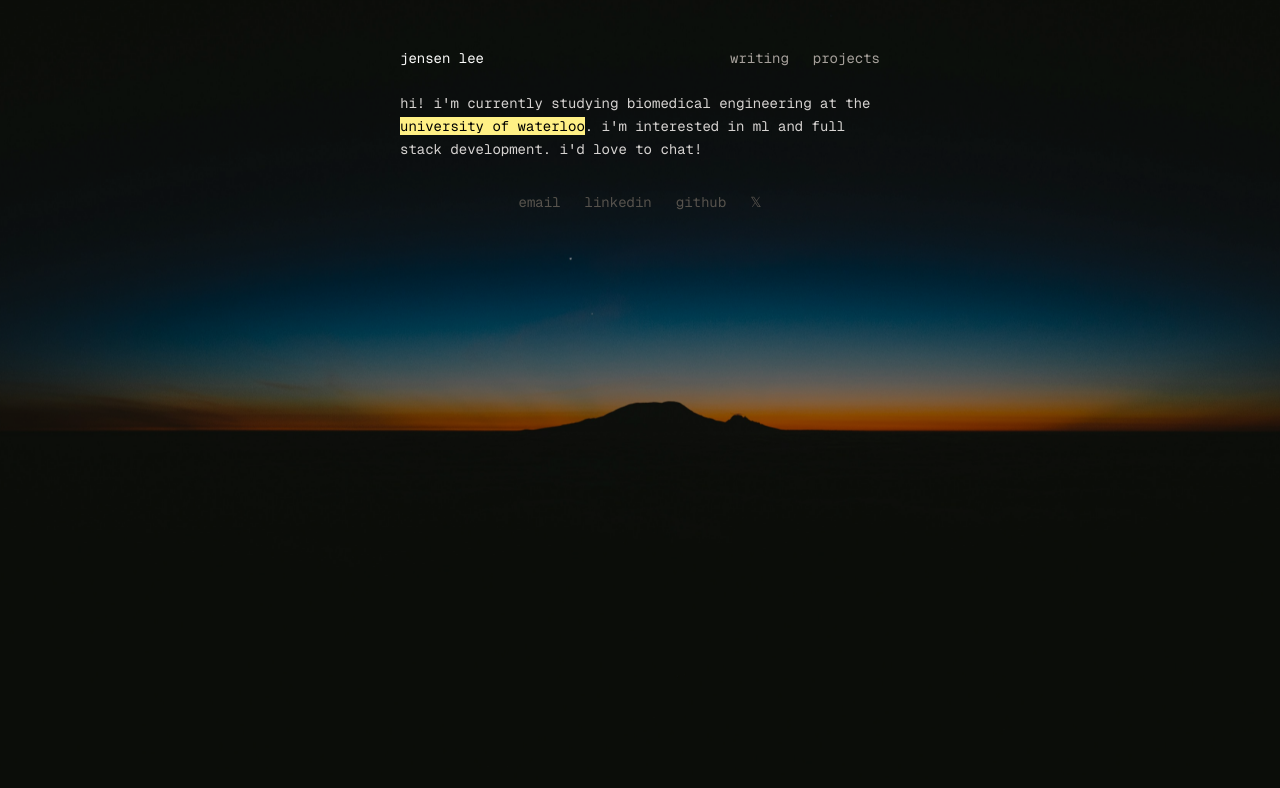
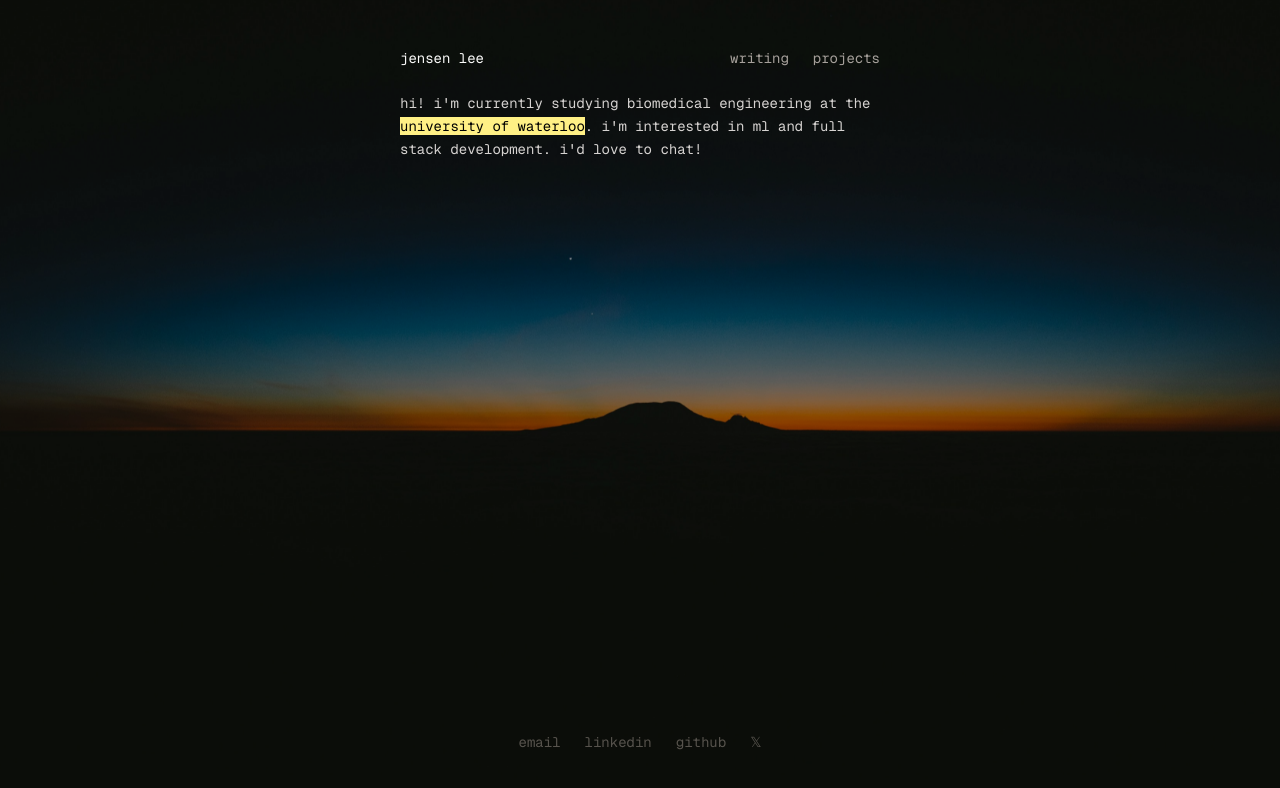
Before and after one commit to jensenleedesignstudio/personal-portfolio, a Next.js app: page / in a window 1280 px wide. Shown: the top 788 px of the page. Built offline with nearby package versions, Linux system fonts and the light colour scheme.

Commit message:
lower social links

```diff
--- a/app/page.tsx
+++ b/app/page.tsx
@@ -3,11 +3,11 @@ import Link from "next/link";
 export default function Home(){
 
   return (
-    <main className = "relative min-h-screen px-6 py-12 font-mono text-sm text-stone-300">
+    <main className = "relative flex min-h-screen flex-col px-6 py-12 font-mono text-sm text-stone-300">
 
       <MovingBackground />
 
-      <div className = "relative z-10 mx-auto max-w-[480px]">
+      <div className = "relative z-10 mx-auto flex w-full max-w-[480px] flex-1 flex-col">
 
         <header className = "flex items-center justify-between">
 
```
